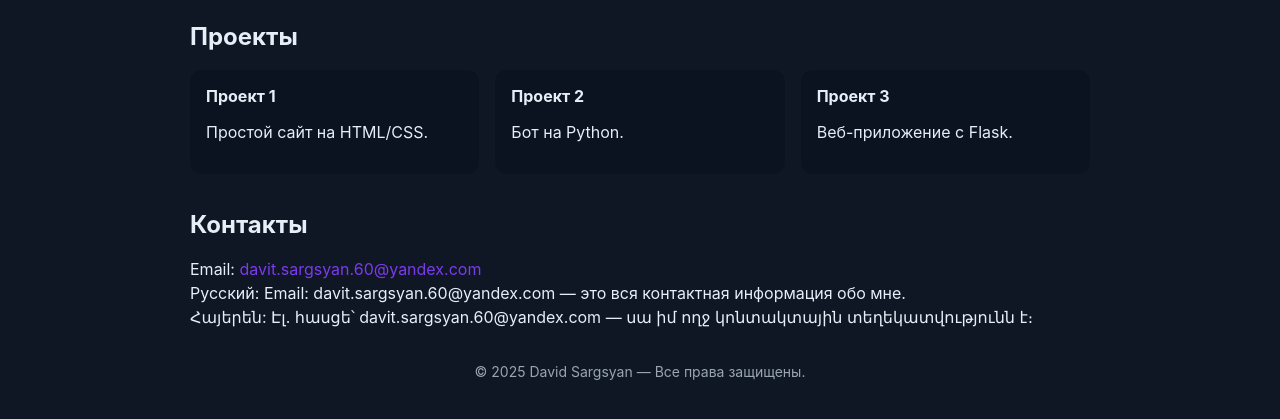
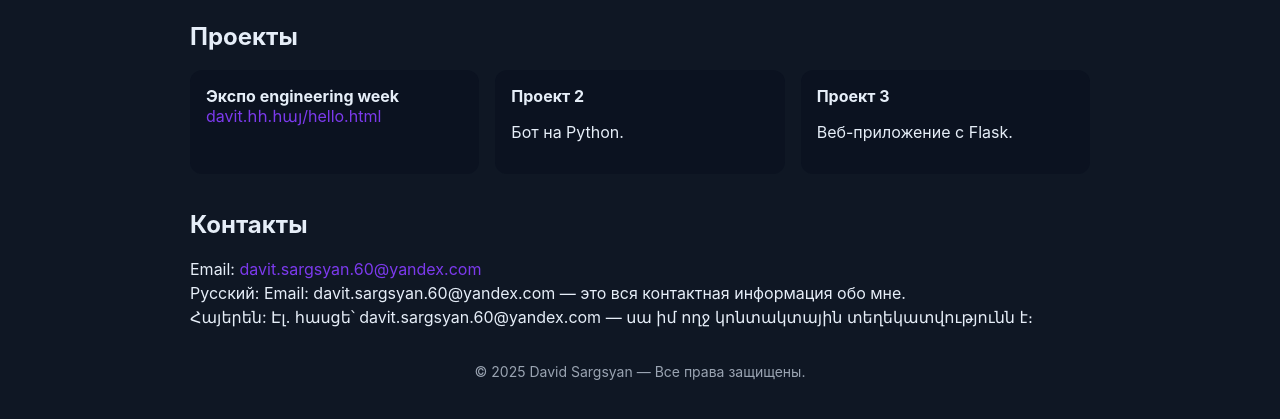
Before and after one commit to SSD-unix/site-2, a plain HTML site: page index.html in a window 1280 px wide. Shown: the part 289-708 px from the top of the page. Drawn offline with Linux system fonts and the light colour scheme.

Commit message:
Update index.html

```diff
--- a/index.html
+++ b/index.html
@@ -86,7 +86,7 @@
   <section id="projects">
     <h2>Проекты</h2>
     <div class="projects">
-      <div class="project"><strong>Проект 1</strong><p>Простой сайт на HTML/CSS.</p></div>
+      <div class="project"><strong>Экспо engineering week</strong> <a href="https://www.w3schools.com">davit.հհ.հայ/hello.html</a> </div>
       <div class="project"><strong>Проект 2</strong><p>Бот на Python.</p></div>
       <div class="project"><strong>Проект 3</strong><p>Веб-приложение с Flask.</p></div>
     </div>
```
